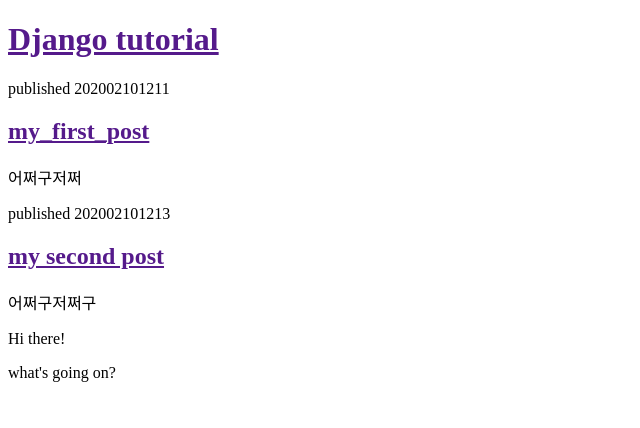
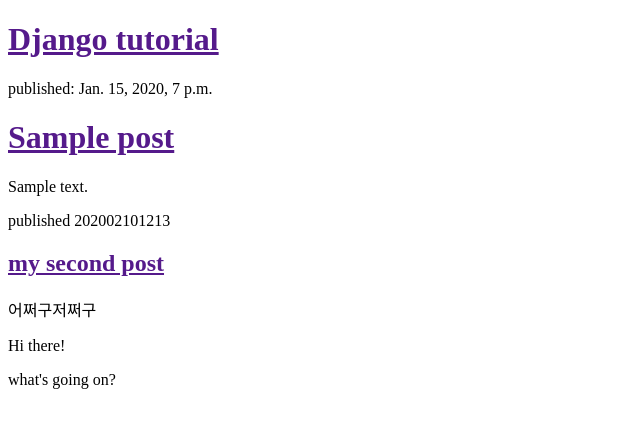
Before and after one commit to sejin-P/my_first_blog, a Django app: page / in a window 1280 px wide. Shown: the top 428 px of the page, without its empty margins (0-640 px from the left). Run offline with Django 3.2, Linux system fonts and the light colour scheme; tables that the repository leaves empty hold one stand-in row (values such as "Sample post").

Commit message:
Modifying Template to display posts from db

```diff
--- a/blog/templates/blog/post_list.html
+++ b/blog/templates/blog/post_list.html
@@ -9,9 +9,13 @@
     <h1><a href="">Django tutorial</a></h1>
 </div>
 <div>
-    <p>published 202002101211</p>
-    <h2><a href="">my_first_post</a></h2>
-    <p>어쩌구저쩌</p>
+    {% for post in posts %}
+        <div>
+            <p>published: {{ post.published_date }}</p>
+            <h1><a href="">{{ post.title }}</a></h1>
+            <p>{{ post.text|linebreaksbr}}</p>
+        </div>
+    {% endfor %}
 </div>
 <div>
     <p>published 202002101213</p>
--- a/blog/views.py
+++ b/blog/views.py
@@ -1,5 +1,8 @@
 from django.shortcuts import render
+from django.utils import timezone
+from .models import Post
 
 # Create your views here.
 def post_list(request):
-    return render(request, 'blog/post_list.html', {})
+    posts = Post.objects.filter(published_date__lte=timezone.now()).order_by('published_date')
+    return render(request, 'blog/post_list.html', {'posts':posts})
--- a/manage.py
+++ b/manage.py
@@ -13,7 +13,7 @@
             "Couldn't import Django. Are you sure it's installed and "
             "available on your PYTHONPATH environment variable? Did you "
             "forget to activate a virtual environment?"
-        ) from exc
+        )
     execute_from_command_line(sys.argv)
 
 
```
